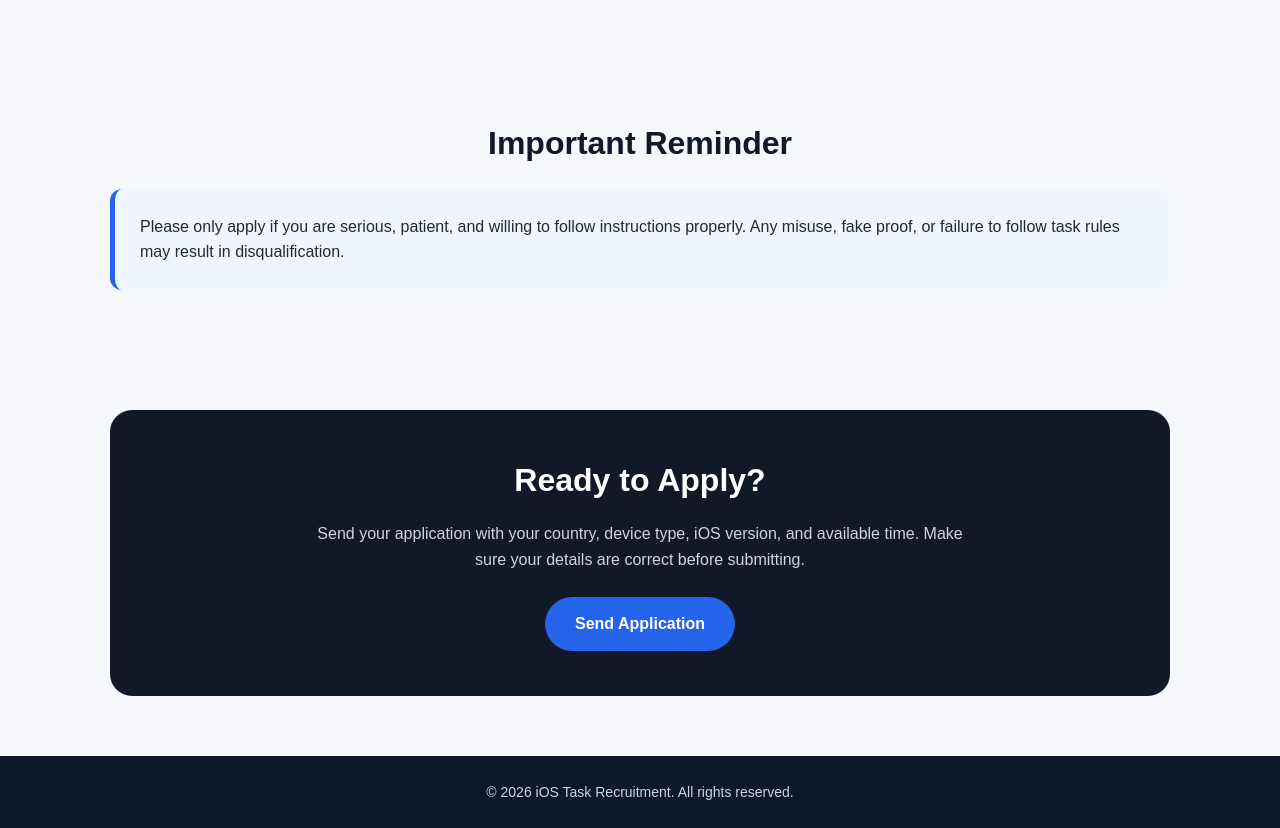
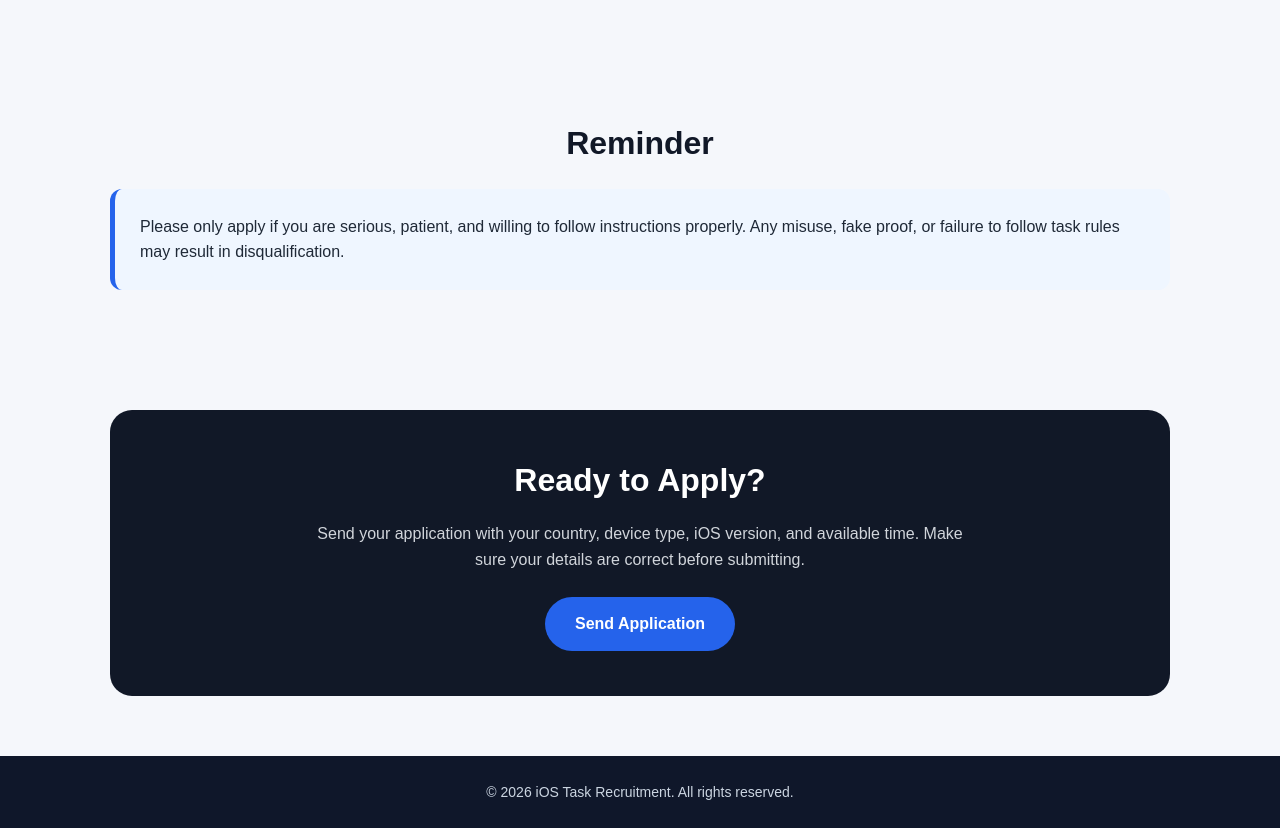
Before and after one commit to AbubakarAlr/Part-TimeJob, a plain HTML site: page index.html in a window 1280 px wide. Shown: the part 3886-4714 px from the top of the page. Drawn offline with Linux system fonts and the light colour scheme.

Commit message:
Update index.html

```diff
--- a/index.html
+++ b/index.html
@@ -441,7 +441,7 @@
   </section>
 
   <section>
-    <h2 class="section-title">Important Reminder</h2>
+    <h2 class="section-title">Reminder</h2>
     <div class="highlight">
       <p>Please only apply if you are serious, patient, and willing to follow instructions properly. Any misuse, fake proof, or failure to follow task rules may result in disqualification.</p>
     </div>
```
